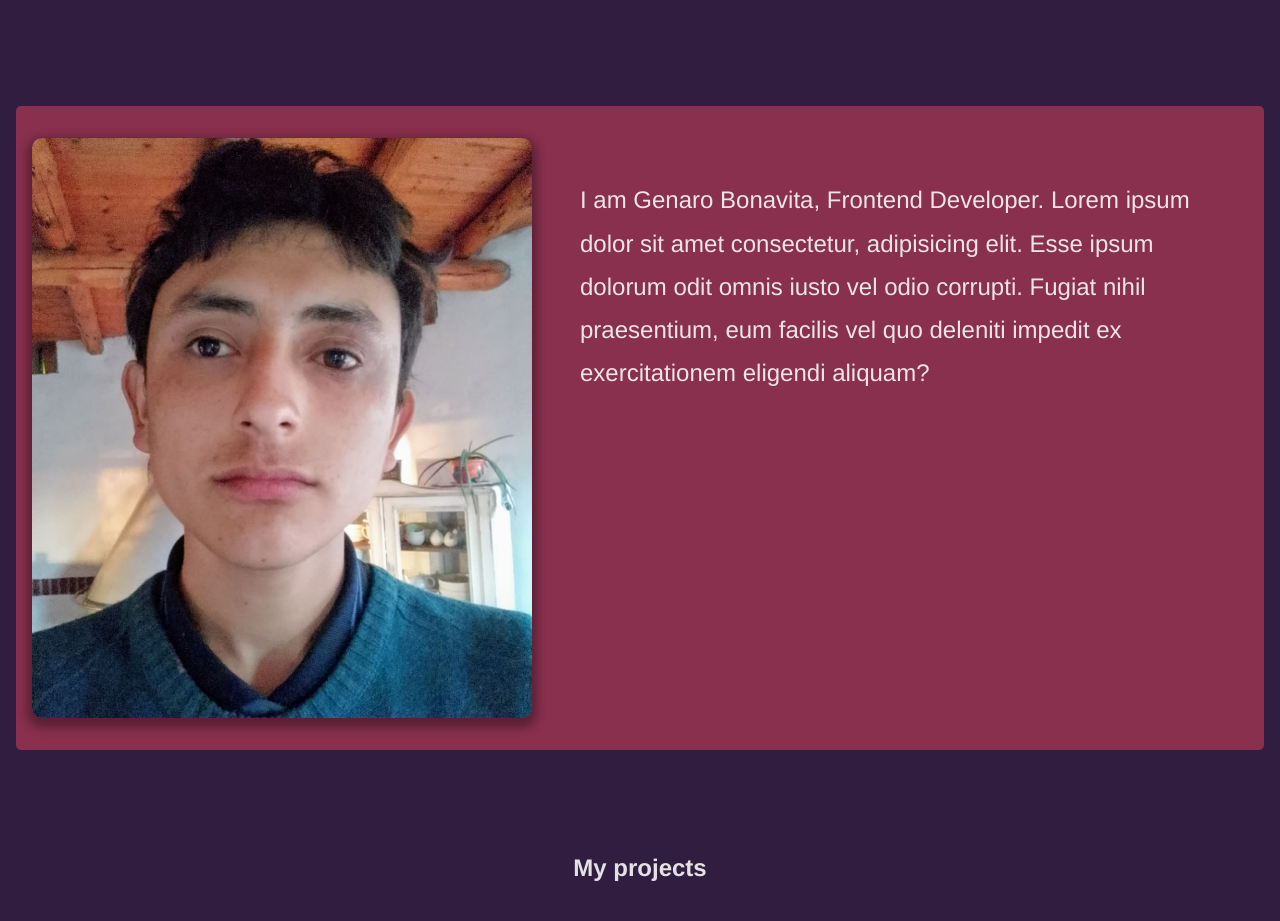
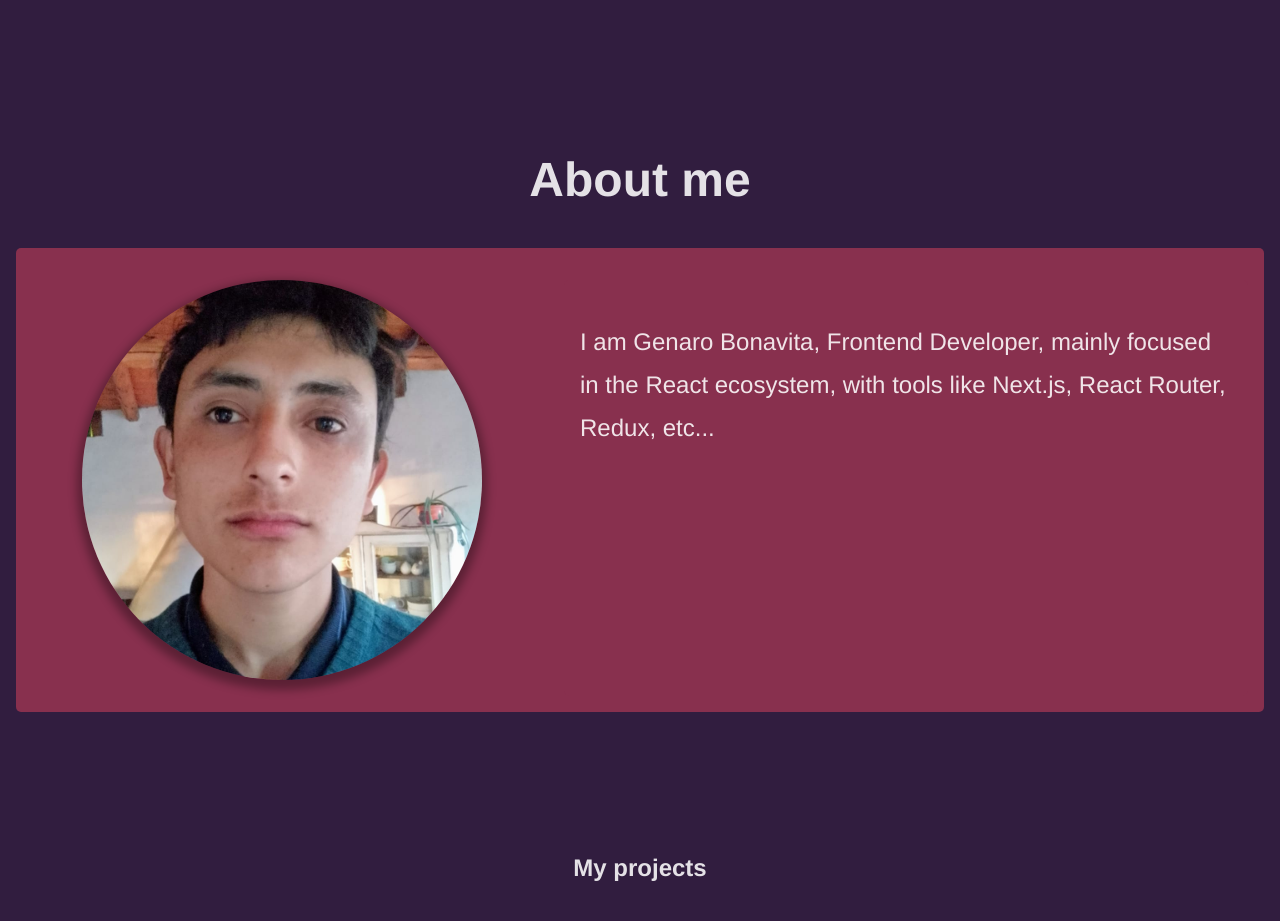
Before and after one commit to genaroibc/portfolio, a React (Vite) app: page / in a window 1280 px wide. Shown: the part 780-1701 px from the top of the page. Built offline with nearby package versions, Linux system fonts and the light colour scheme.

Commit message:
feat: add copy, section title and rounded img

```diff
--- a/src/components/About.jsx
+++ b/src/components/About.jsx
@@ -1,22 +1,26 @@
-import styled from "styled-components";
 import { STFlexCont } from "./shared/STFlexCont";
 import { STImg } from "./shared/STImg";
 import { STPicture } from "./shared/STPicture";
+import { STSectionTitle } from "./shared/styled";
 
 export default function About() {
   return (
     <section id="about-section">
+      <STSectionTitle>About me</STSectionTitle>
       <STFlexCont>
         <STPicture>
-          <STImg src="/public/img/genaro-bonavita.jpg" alt="my profile photo" />
+          <STImg
+            rounded
+            src="/img/genaro-bonavita.jpg"
+            alt="my profile photo"
+          />
         </STPicture>
 
         <STFlexCont>
           <p>
-            I am Genaro Bonavita, Frontend Developer. Lorem ipsum dolor sit amet
-            consectetur, adipisicing elit. Esse ipsum dolorum odit omnis iusto
-            vel odio corrupti. Fugiat nihil praesentium, eum facilis vel quo
-            deleniti impedit ex exercitationem eligendi aliquam?
+            I am Genaro Bonavita, Frontend Developer, mainly focused in the
+            React ecosystem, with tools like Next.js, React Router, Redux,
+            etc...
           </p>
         </STFlexCont>
       </STFlexCont>
```
